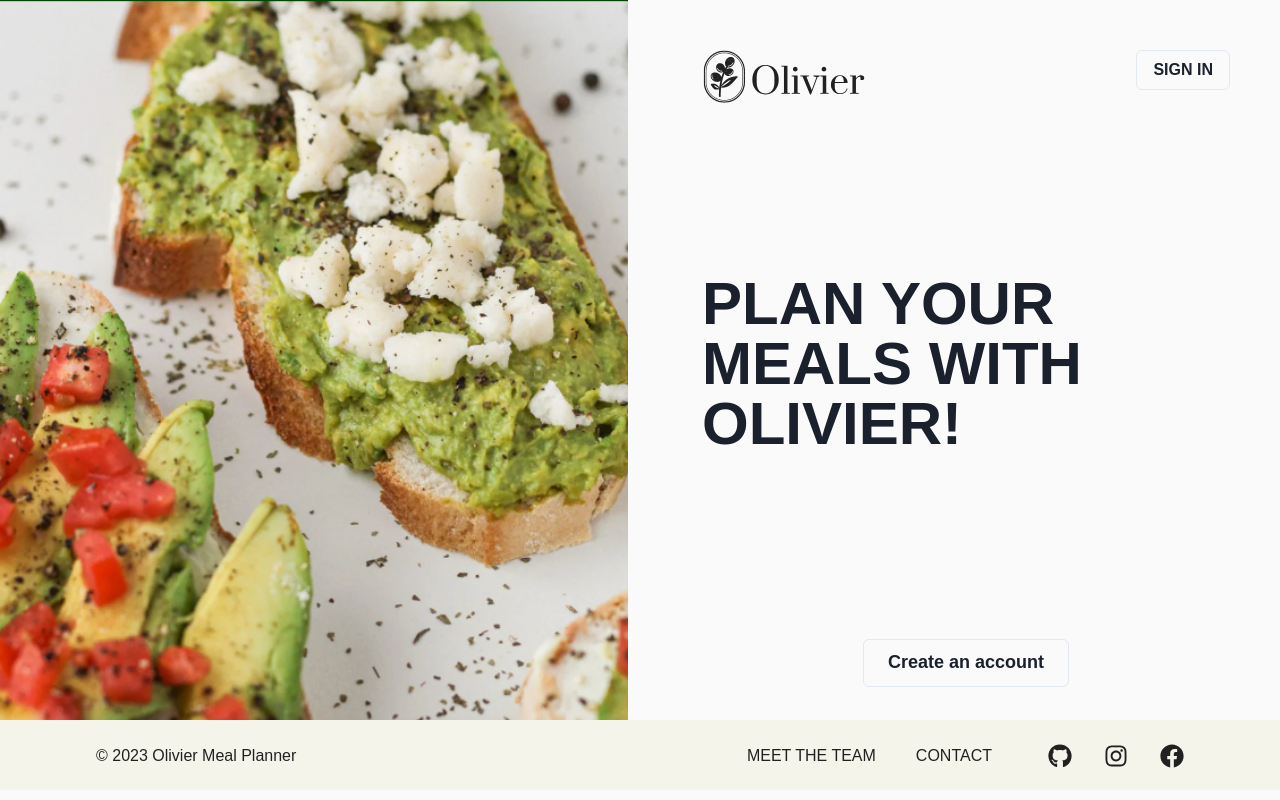
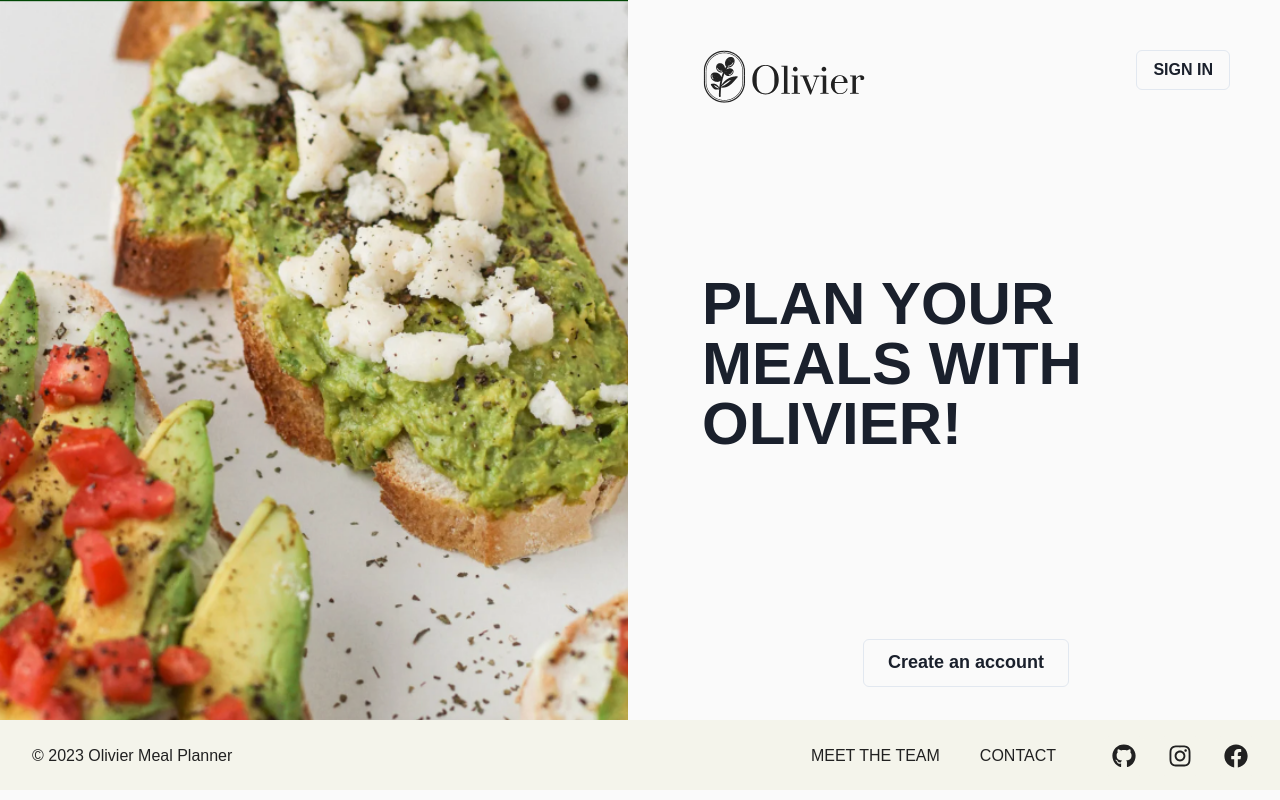
Before and after one commit to Code-the-Dream-School/dd-prac-team1-front, a React (Create React App) app: page / in a window 1280 px wide. Built offline with nearby package versions, Linux system fonts and the light colour scheme.

Commit message:
moved copyright to left

```diff
--- a/src/components/Layout/Footer.tsx
+++ b/src/components/Layout/Footer.tsx
@@ -8,12 +8,15 @@ const Footer = () => {
       py={4}
       height="70"
       width="100%"
-      bottom="0"
+      display="flex"
+      margin-top="auto"
       bg="brandGray"
       color="black">
-      <Container maxW="6xl">
-        <Flex justify="space-between" align="center">
-          <Text pl={4}>&copy; 2023 Olivier Meal Planner</Text>
+      <Container maxW="7xl">
+        <Flex justify="space-between" align="center" textAlign="left">
+          <Text pl={4} style={{ float: "left" }}>
+            &copy; 2023 Olivier Meal Planner
+          </Text>
 
           <Flex justify="center" alignItems="center">
             <Box as="a" href="/team" mx={10}>
@@ -27,7 +30,7 @@ const Footer = () => {
               </Text>
             </Box>
 
-            <Box as="a" href="/ContactUs" mr={10}>
+            <Box as="a" href="/Contact" mr={10}>
               <Text
                 _hover={{
                   borderBottomColor: "green",
--- a/src/index.tsx
+++ b/src/index.tsx
@@ -30,7 +30,6 @@ root.render(
           <Route path="/" element={<Home />} />
           <Route path="/register" element={<Register />} />
           <Route path="/login" element={<Login />} />
-          <Route path="/contact" element={<Contact />} />
           <Route element={<Layout />}>
             <Route path="/search-choice" element={<SearchChoice />} />
             <Route path="/ai-recipe" element={<SearchAI />} />
@@ -40,6 +39,7 @@ root.render(
             <Route path="/edit/:slug" element={<EditRecipe />} />
             <Route path="/planner" element={<Planner />} />
             <Route path="/shopping-list" element={<ShoppingList />} />
+            <Route path="/contact" element={<Contact />} />
           </Route>
           <Route path="/404" element={<NotFound />} />
           <Route path="/*" element={<NotFound />} />
```
